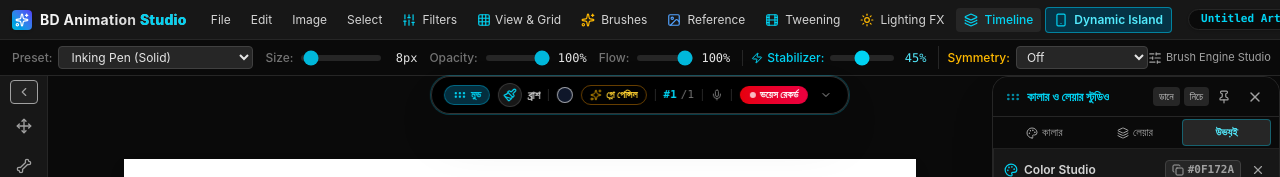
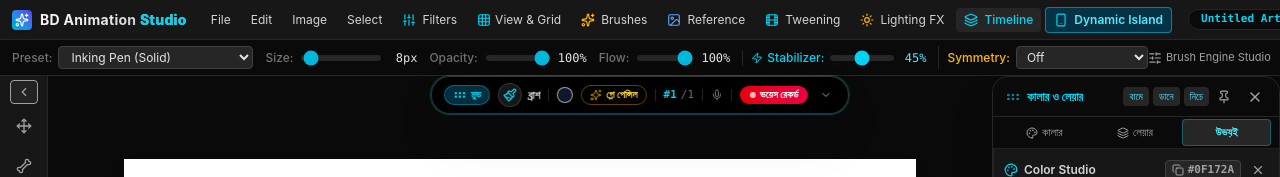
Before and after one commit to hseismailhossain-droid/BD-ANIMATION-STUDIO, a React (Vite) app in the folder BD-ANIMATION-STUDIO/: page / in a window 1280 px wide. Shown: the top 177 px of the page. Built offline with nearby package versions, Linux system fonts and the light colour scheme.

Commit message:
Update MovableStudioPanel.tsx

```diff
--- a/BD-ANIMATION-STUDIO/src/components/MovableStudioPanel.tsx
+++ b/BD-ANIMATION-STUDIO/src/components/MovableStudioPanel.tsx
@@ -52,13 +52,15 @@
 
   const isDragging = useRef(false);
   const dragStartOffset = useRef<{ x: number; y: number }>({ x: 0, y: 0 });
+  const positionRef = useRef(position);
+  positionRef.current = position;
   const panelRef = useRef<HTMLDivElement>(null);
 
   const startDrag = (clientX: number, clientY: number) => {
     isDragging.current = true;
     dragStartOffset.current = {
-      x: clientX - position.x,
-      y: clientY - position.y,
+      x: clientX - positionRef.current.x,
+      y: clientY - positionRef.current.y,
     };
   };
 
@@ -81,7 +83,7 @@
     newY = Math.max(minY, Math.min(maxY, newY));
 
     setPosition({ x: newX, y: newY });
-  }, [position.x, position.y]);
+  }, []);
 
   const stopDrag = useCallback(() => {
     isDragging.current = false;
@@ -93,7 +95,25 @@
       return;
     }
     e.stopPropagation();
+    try {
+      e.currentTarget.setPointerCapture(e.pointerId);
+    } catch (_) {}
     startDrag(e.clientX, e.clientY);
+  };
+
+  const handlePointerMoveCapture = (e: React.PointerEvent<HTMLDivElement>) => {
+    if (!isDragging.current) return;
+    e.stopPropagation();
+    moveDrag(e.clientX, e.clientY);
+  };
+
+  const handlePointerUpCapture = (e: React.PointerEvent<HTMLDivElement>) => {
+    if (isDragging.current) {
+      isDragging.current = false;
+      try {
+        e.currentTarget.releasePointerCapture(e.pointerId);
+      } catch (_) {}
+    }
   };
 
   const handleDragStartTouch = (e: React.TouchEvent<HTMLDivElement>) => {
@@ -191,28 +211,37 @@
       {/* Draggable Movable Header Bar */}
       <div
         onPointerDown={handleDragStartPointer}
+        onPointerMove={handlePointerMoveCapture}
+        onPointerUp={handlePointerUpCapture}
         onTouchStart={handleDragStartTouch}
         className="h-10 px-3 bg-neutral-950/95 border-b border-neutral-800 flex items-center justify-between cursor-move active:cursor-grabbing shrink-0 select-none touch-none"
         title="ধরে যেকোনো জায়গায় ড্র্যাগ করে সরান (Touch & drag to move anywhere)"
       >
         <div className="flex items-center gap-1.5 text-xs font-bold text-cyan-400">
           <GripHorizontal className="w-4 h-4 text-cyan-500 animate-pulse shrink-0" />
-          <span className="truncate">কালার ও লেয়ার স্টুডিও</span>
+          <span className="truncate">কালার ও লেয়ার</span>
         </div>
 
         <div className="flex items-center gap-1">
           {/* Quick snap buttons */}
           <button
+            onClick={() => snapTo('top-left')}
+            title="উপরে বামে নিন"
+            className="px-1.5 py-0.5 rounded bg-neutral-800 hover:bg-neutral-700 text-cyan-300 text-[10px] cursor-pointer"
+          >
+            বামে
+          </button>
+          <button
             onClick={() => snapTo('top-right')}
             title="উপরে ডানে নিন"
-            className="px-1.5 py-0.5 rounded bg-neutral-800 hover:bg-neutral-700 text-neutral-300 text-[10px] cursor-pointer"
+            className="px-1.5 py-0.5 rounded bg-neutral-800 hover:bg-neutral-700 text-cyan-300 text-[10px] cursor-pointer"
           >
             ডানে
           </button>
           <button
             onClick={() => snapTo('bottom-right')}
             title="নিচে ডানে নিন"
-            className="px-1.5 py-0.5 rounded bg-neutral-800 hover:bg-neutral-700 text-neutral-300 text-[10px] cursor-pointer"
+            className="px-1.5 py-0.5 rounded bg-neutral-800 hover:bg-neutral-700 text-cyan-300 text-[10px] cursor-pointer"
           >
             নিচে
           </button>
@@ -298,6 +327,8 @@
       {/* Movable drag bar at bottom */}
       <div
         onPointerDown={handleDragStartPointer}
+        onPointerMove={handlePointerMoveCapture}
+        onPointerUp={handlePointerUpCapture}
         onTouchStart={handleDragStartTouch}
         className="py-1.5 px-2.5 bg-neutral-950/95 border-t border-neutral-800 flex items-center justify-between text-[11px] text-neutral-300 shrink-0 cursor-move active:cursor-grabbing select-none touch-none"
         title="ধরে যেকোনো জায়গায় ড্র্যাগ করে সরান"
```
